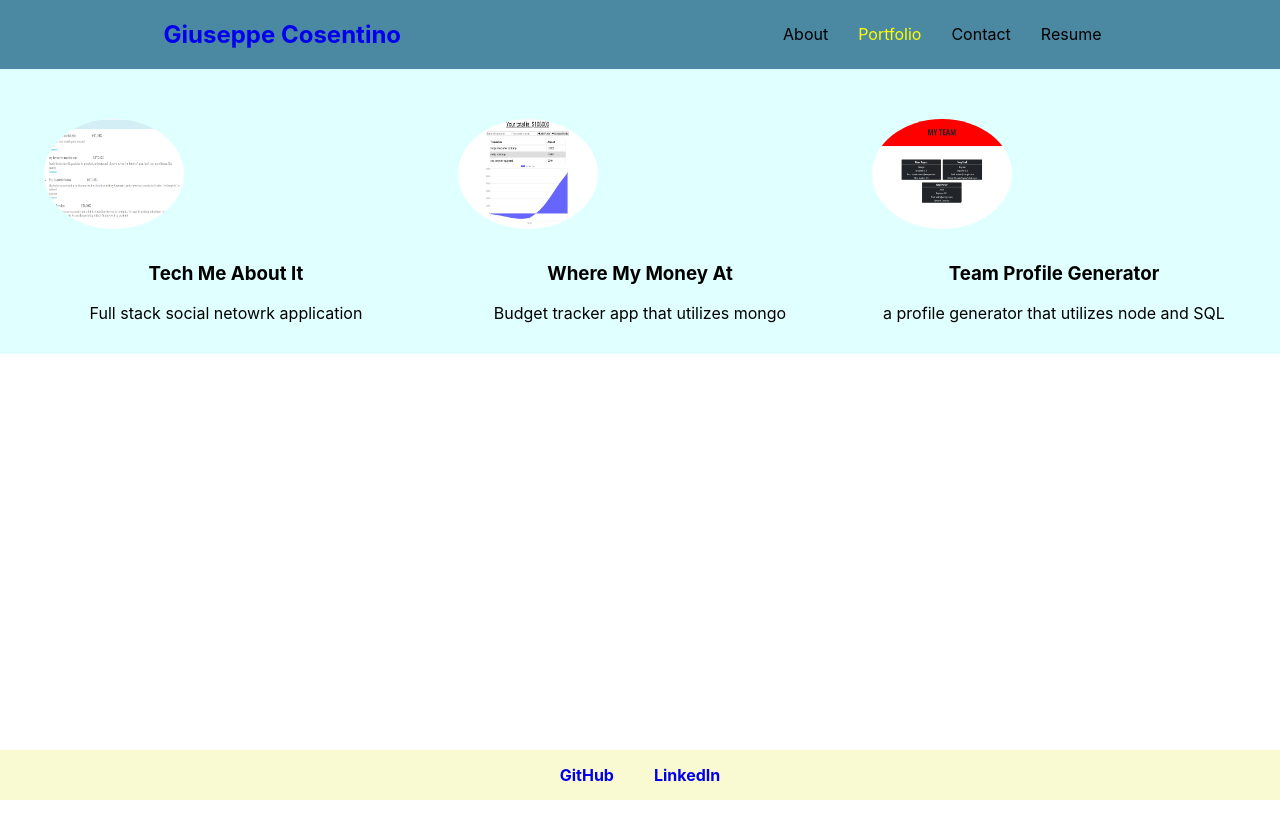
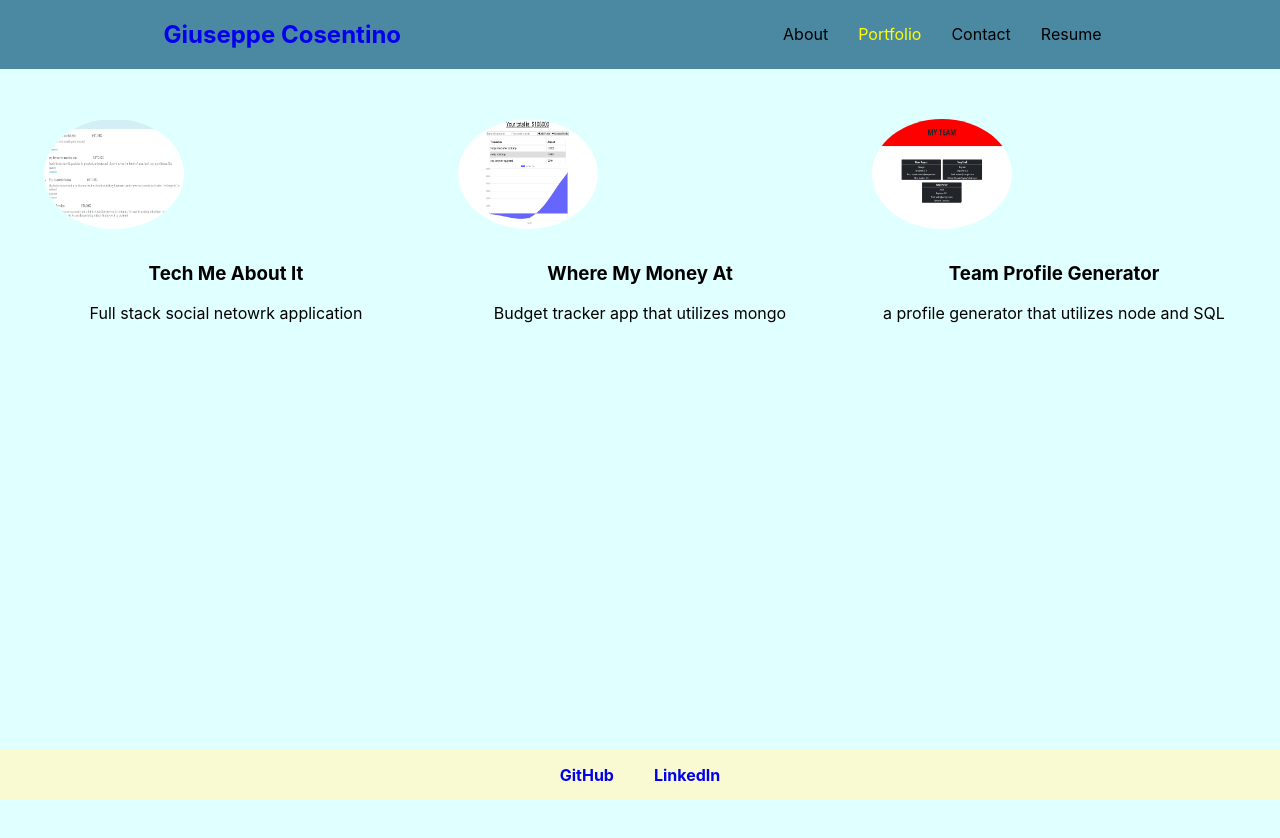
Before and after one commit to JoeCosentino/WebDev-Portfolio, a React (Create React App) app: page / in a window 1280 px wide. Both pictures are taken after a click on the element "Portfolio". Shown: the top 838 px of the page. Before the commit the page ends 800 px from the top, so only its background shows below. Built offline with nearby package versions, Linux system fonts and the light colour scheme.

Commit message:
added readme and minor styling touches

```diff
--- a/src/componenets/Nav/index.js
+++ b/src/componenets/Nav/index.js
@@ -1,6 +1,6 @@
 import React from 'react';
 import '../../index.css'
-import './styles.css'
+import './nav.css'
 
 function Nav(props) {
 
--- a/src/componenets/Portfolio/index.js
+++ b/src/componenets/Portfolio/index.js
@@ -1,5 +1,5 @@
 import React, {useState} from 'react';
-import './styles.css'
+import './portfolio.css'
 
 function Portfolio() {
 
--- a/src/componenets/Portfolio/styles.css
+++ b/src/componenets/Portfolio/portfolio.css
@@ -4,6 +4,9 @@
     justify-content: center;
     padding-top: 25px;
     background-color: lightcyan;
+    height: 100%;
+    position: absolute;
+    width: 100%;
 }
 
 .projects {
```
Also changed, not shown: src/assets/readme-image/webdevport-ss.PNG (added), src/componenets/Nav/nav.css (renamed from src/componenets/Nav/styles.css), 1 other file (tests, documents, lock files or other folders).
